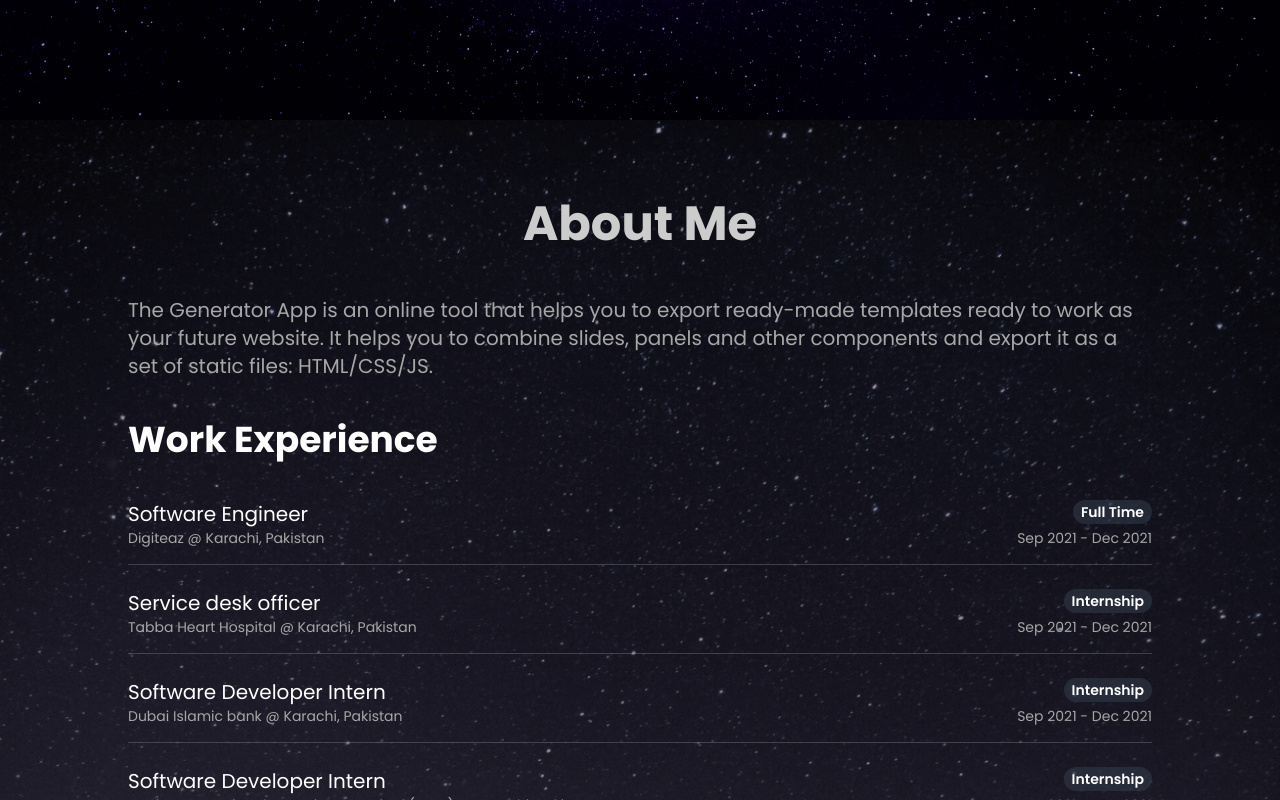
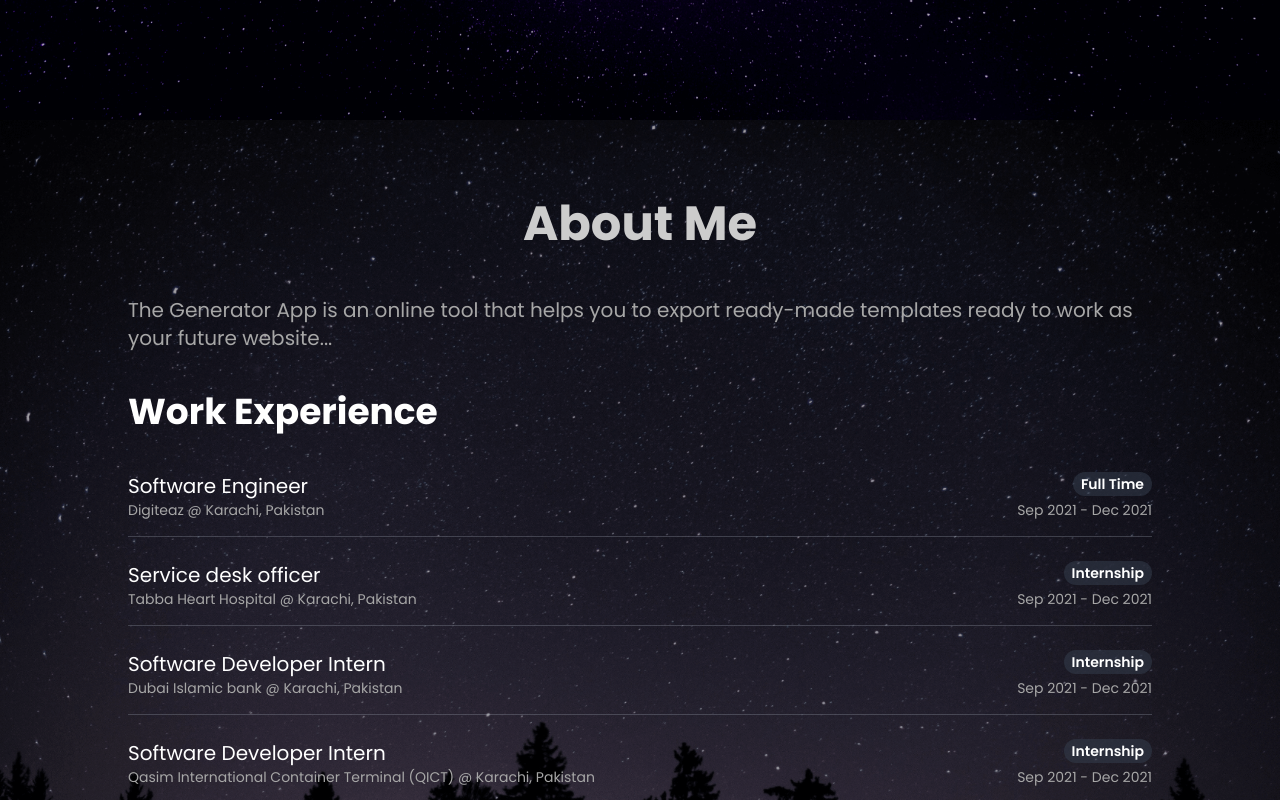
Before and after one commit to zaryabkhan864/portfolio, a React (Create React App) app: page /about in a window 1280 px wide. Shown: the part 680-1480 px from the top of the page. Built offline with nearby package versions, Linux system fonts and the light colour scheme.

Commit message:
checking banner image

```diff
--- a/src/components/AboutMe.jsx
+++ b/src/components/AboutMe.jsx
@@ -1,4 +1,4 @@
-import React from "react";
+import React, { useEffect, useState } from "react";
 import { motion } from "framer-motion";
 import WE_BG from "../images/workexperience_background.png";
 
@@ -16,6 +16,17 @@ const fadeUp = {
 };
 
 const AboutMe = () => {
+  const [backgroundAttachment, setBackgroundAttachment] = useState("scroll");
+
+  useEffect(() => {
+    const handleResize = () => {
+      setBackgroundAttachment(window.innerWidth < 768 ? "scroll" : "fixed");
+    };
+    handleResize(); // run on mount
+    window.addEventListener("resize", handleResize);
+    return () => window.removeEventListener("resize", handleResize);
+  }, []);
+
   const experienceData = [
     {
       role: "Software Engineer",
@@ -56,15 +67,15 @@ const AboutMe = () => {
 
   return (
     <section
-    id="about-me"
-    className="relative bg-center bg-no-repeat bg-fixed bg-cover text-white py-20 px-4 sm:px-6 lg:px-8"
-    style={{
-      backgroundImage: `url(${WE_BG})`,
-      backgroundSize: 'cover',
-      backgroundPosition: 'center center',
-      backgroundAttachment: 'scroll', // Test this instead of 'fixed' on mobile
-    }}
-  >
+      id="about-me"
+      className="relative bg-center bg-no-repeat bg-cover text-white py-20 px-4 sm:px-6 lg:px-8"
+      style={{
+        backgroundImage: `url(${WE_BG})`,
+        backgroundSize: "cover",
+        backgroundPosition: "center center",
+        backgroundAttachment: backgroundAttachment,
+      }}
+    >
       {/* Overlay */}
       <div className="absolute inset-0 bg-black bg-opacity-30 z-0"></div>
 
@@ -89,9 +100,7 @@ const AboutMe = () => {
         <motion.div variants={fadeUp} className="space-y-6 mb-10">
           <p className="text-sm sm:text-md md:text-lg lg:text-xl font-poppins font-Regular text-lightContent">
             The Generator App is an online tool that helps you to export ready-made
-            templates ready to work as your future website. It helps you to combine
-            slides, panels and other components and export it as a set of static files:
-            HTML/CSS/JS.
+            templates ready to work as your future website...
           </p>
         </motion.div>
 
```
